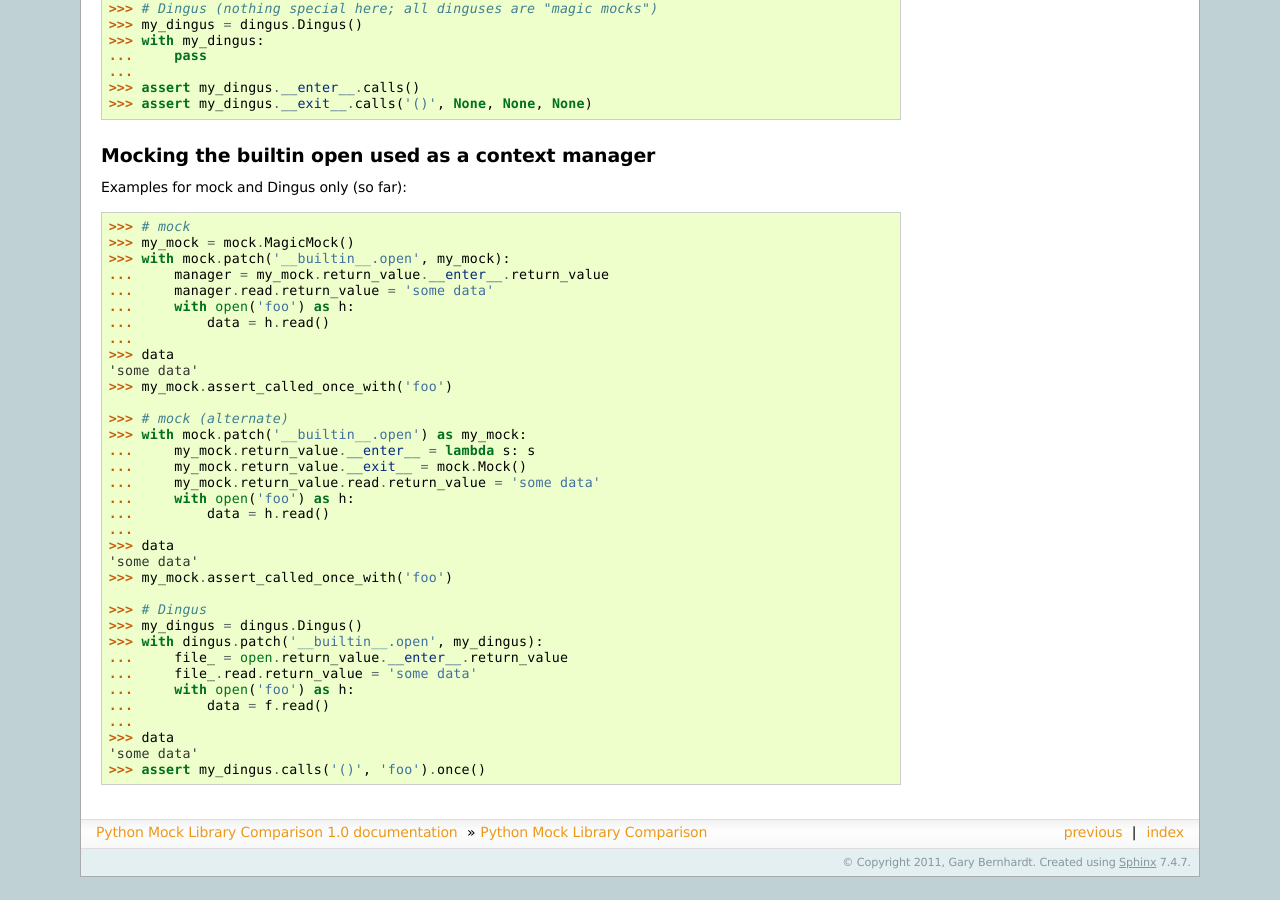
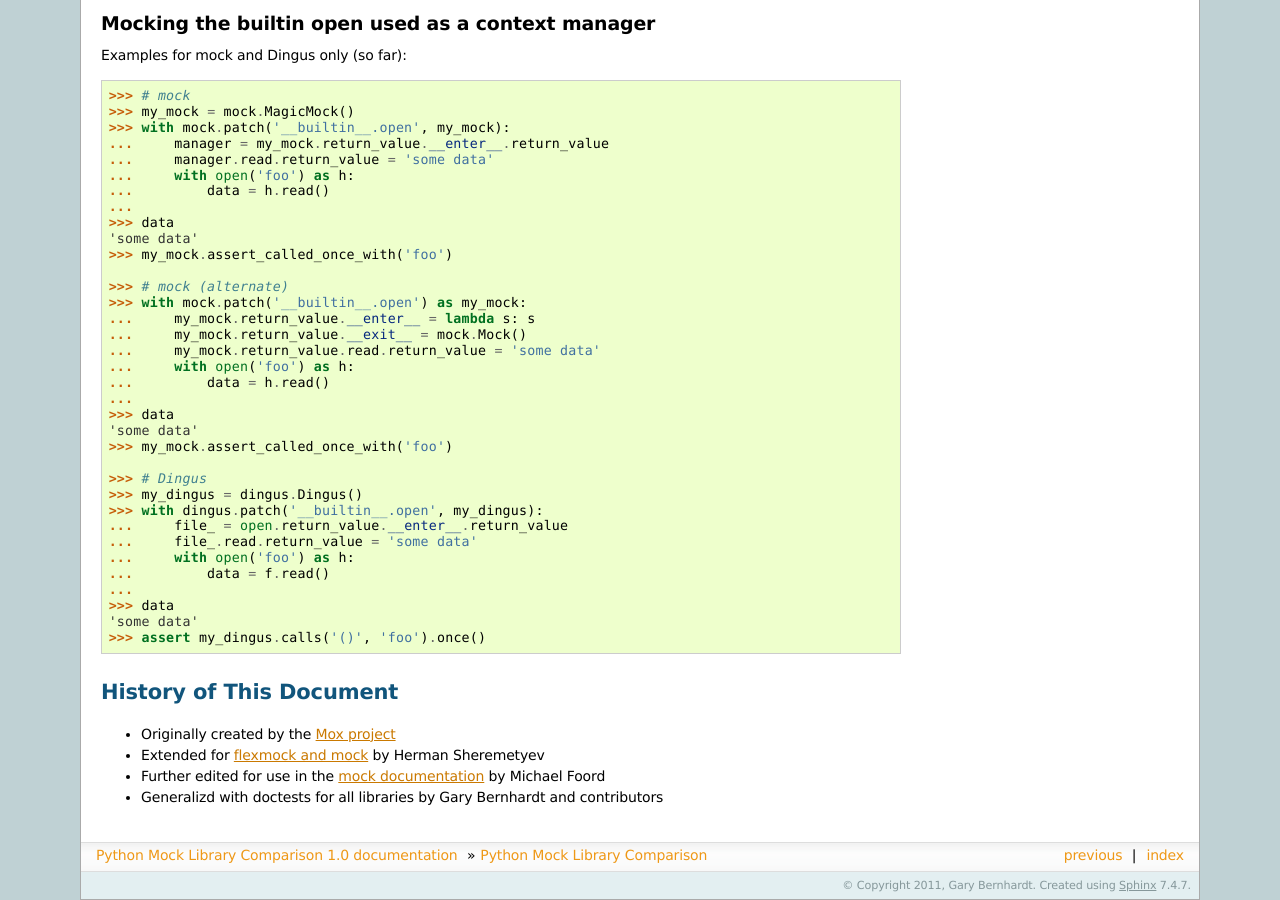
Before and after one commit to garybernhardt/python-mock-comparison, a Sphinx documentation site: the page built from docs/comparison.rst, in a window 1280 px wide and 900 px high, scrolled down 6311 px. Built offline with Sphinx 7.4.7, drawn with Linux system fonts in a browser that asks for light colours; before the commit the page ends 7188 px from its top, so only the background shows below that; some of the changed text lies outside the part shown.

Commit message:
move history to bottom

```diff
--- a/docs/comparison.rst
+++ b/docs/comparison.rst
@@ -515,3 +508,12 @@
     >>> data
     'some data'
     >>> assert my_dingus.calls('()', 'foo').once()
+
+==========================
+ History of This Document
+==========================
+
+* Originally created by the `Mox project <https://code.google.com/p/pymox/wiki/MoxComparison>`_
+* Extended for `flexmock and mock <http://has207.github.com/flexmock/compare.html>`_ by Herman Sheremetyev
+* Further edited for use in the `mock documentation <http://www.voidspace.org.uk/python/mock/compare.html>`_ by Michael Foord
+* Generalizd with doctests for all libraries by Gary Bernhardt and contributors
```
Also changed, not shown: other parts of docs/comparison.rst (+0 -7 lines).
